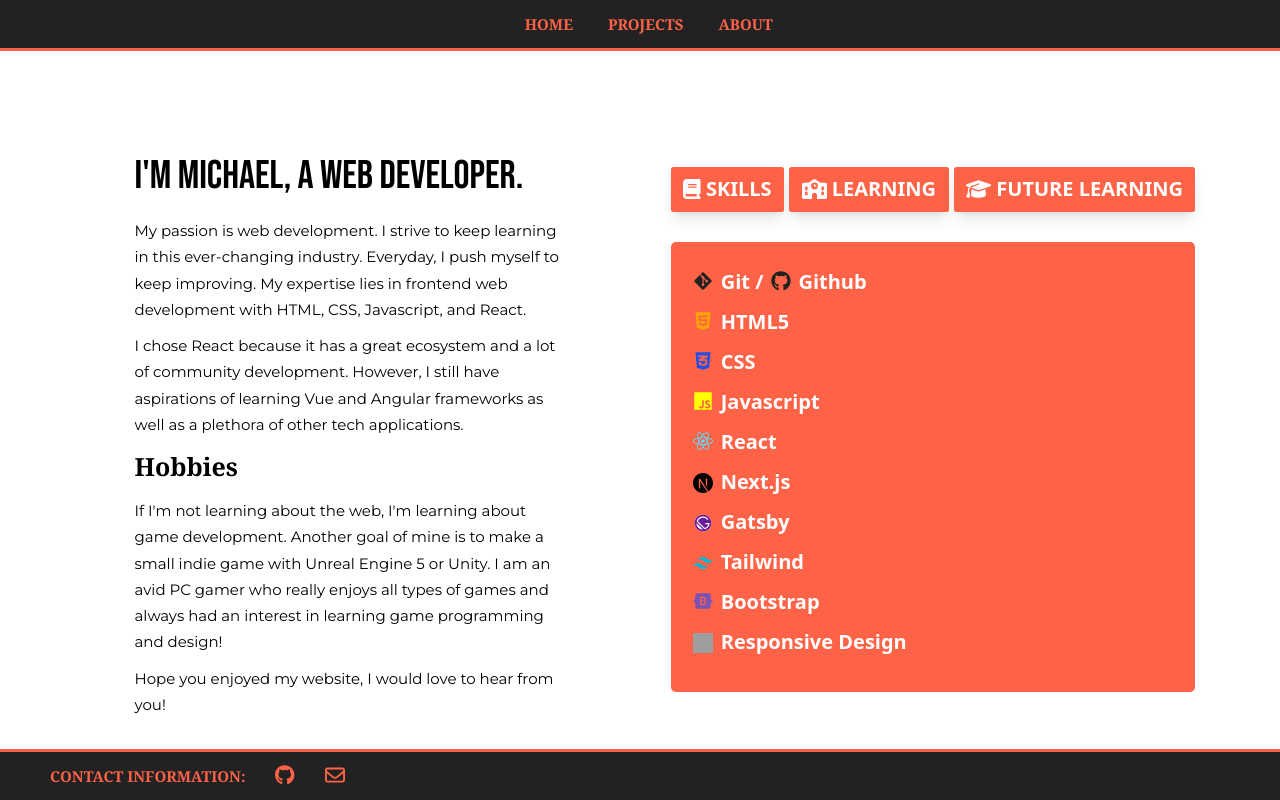
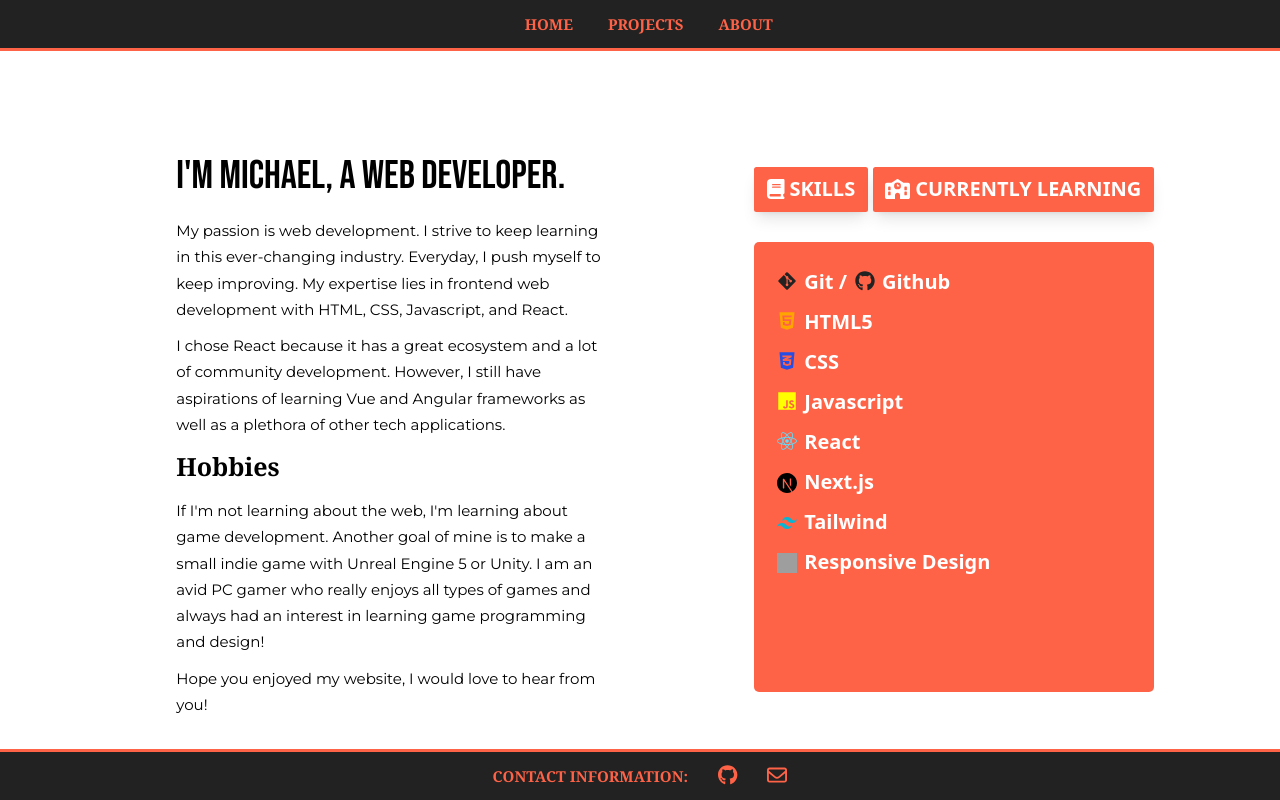
Before and after one commit to MCervone14/Portfolio-Website, a Next.js app: page /about in a window 1280 px wide. Shown: the top 800 px of the page. Built offline with nearby package versions, Linux system fonts and the light colour scheme; grey boxes are pictures that could not be loaded.

Commit message:
centered footer and cleaned up skills tabs by narrowing the focus

```diff
--- a/components/Footer.js
+++ b/components/Footer.js
@@ -6,8 +6,8 @@
 
 const Footer = () => {
   return (
-    <footer className="bg-primary fixed bottom-0 w-full text-accent border-t-[3px] border-[tomato] py-5 flex items-center uppercase font-[droid_serifbold]">
-      <div className="ml-20 flex items-center gap-12">
+    <footer className="bg-primary fixed bottom-0 w-full text-accent border-t-[3px] border-[tomato] py-5 flex items-center justify-center uppercase font-[droid_serifbold]">
+      <div className="flex items-center gap-12">
         <h2 className="uppercase font-bold text-[1.5rem]">
           Contact Information:
         </h2>
--- a/components/Tabs.js
+++ b/components/Tabs.js
@@ -1,14 +1,8 @@
 import React from "react";
 import { FontAwesomeIcon } from "@fortawesome/react-fontawesome";
-import {
-  faBook,
-  faSchool,
-  faGraduationCap,
-  faArrowRightArrowLeft,
-} from "@fortawesome/free-solid-svg-icons";
+import { faBook, faSchool } from "@fortawesome/free-solid-svg-icons";
 import {
   faAngular,
-  faBootstrap,
   faCss3Alt,
   faFigma,
   faGitAlt,
@@ -22,7 +16,6 @@
 
 const Tabs = ({ color }) => {
   const [openTab, setOpenTab] = React.useState(1);
-  const [selected, setSelected] = React.useState(false);
   return (
     <div>
       <div className="flex flex-wrap">
@@ -47,7 +40,7 @@
             </li>
             <li className="flex-auto text-center">
               <a
-                className="text-[2rem] ml-2 max-sm:mr-0 mr-2 font-bold uppercase px-5 py-3 shadow-lg rounded block leading-normal bg-accent text-secondary hover:text-primary focus:text-primary"
+                className="text-[2rem] ml-2 font-bold uppercase px-5 py-3 shadow-lg rounded block leading-normal bg-accent text-secondary hover:text-primary focus:text-primary max-sm:mr-0"
                 onClick={(e) => {
                   e.preventDefault();
                   setOpenTab(2);
@@ -56,22 +49,8 @@
                 href="#link2"
                 role="tablist"
               >
-                <FontAwesomeIcon icon={faSchool}></FontAwesomeIcon> Learning
-              </a>
-            </li>
-            <li className="-mb-px flex-auto text-center">
-              <a
-                className="text-[2rem] font-bold uppercase px-5 py-3 shadow-lg rounded block leading-normal bg-accent text-secondary  hover:text-primary focus:text-primary"
-                onClick={(e) => {
-                  e.preventDefault();
-                  setOpenTab(3);
-                }}
-                data-toggle="tab"
-                href="#link3"
-                role="tablist"
-              >
-                <FontAwesomeIcon icon={faGraduationCap}></FontAwesomeIcon>{" "}
-                Future Learning
+                <FontAwesomeIcon icon={faSchool} className="pr-2" />
+                Currently Learning
               </a>
             </li>
           </ul>
@@ -132,16 +111,6 @@
                     </li>
                     <li>
                       <Image
-                        src="/icons/gatsby.svg"
-                        width={20}
-                        height={20}
-                        className="inline-block icon"
-                        alt="Gatsby Brand Icon"
-                      />
-                      Gatsby
-                    </li>
-                    <li>
-                      <Image
                         src="/icons/tailwind.svg"
                         width={20}
                         height={20}
@@ -149,13 +118,6 @@
                         alt="Tailwind Css Icon"
                       />
                       Tailwind
-                    </li>
-                    <li>
-                      <FontAwesomeIcon
-                        icon={faBootstrap}
-                        className="text-[#7952b3] icon"
-                      />
-                      Bootstrap
                     </li>
                     <li>
                       <Image
@@ -193,64 +155,6 @@
                     </li>
                     <li>
                       <Image
-                        src="/icons/nodejs.svg"
-                        width={20}
-                        height={20}
-                        className="inline-block icon"
-                        alt="Node.js Brand Icon"
-                      />
-                      Node.js
-                    </li>
-                    <li>
-                      <Image
-                        src="/icons/express.svg"
-                        width={20}
-                        height={20}
-                        className="inline-block icon"
-                        alt="Express Brand Icon"
-                      />
-                      Express
-                    </li>
-                    <li>
-                      <Image
-                        src="/icons/graphql.svg"
-                        width={20}
-                        height={20}
-                        className="inline-block icon"
-                        alt="GraphQL Brand Icon"
-                      />
-                      GraphQL
-                    </li>
-                    <li>
-                      <Image
-                        src="/icons/firebase.svg"
-                        width={20}
-                        height={20}
-                        className="inline-block icon"
-                        alt="Firebase Brand Icon"
-                      />
-                      Firebase
-                    </li>
-                  </ul>
-                </div>
-                <div className={openTab === 3 ? "block" : "hidden"} id="link3">
-                  <ul className="p-5 mx-auto w-full h-[425px]">
-                    <li>
-                      <FontAwesomeIcon
-                        icon={faVuejs}
-                        className="text-[#34495e] icon"
-                      />
-                      Vue{" "}
-                    </li>
-                    <li>
-                      <FontAwesomeIcon
-                        icon={faAngular}
-                        className="text-[#B52E31] icon"
-                      />
-                      Angular
-                    </li>
-                    <li>
-                      <Image
                         src="/icons/csharp.svg"
                         width={20}
                         height={20}
@@ -258,33 +162,6 @@
                         alt="C# Brand Icon"
                       />
                       C# Language
-                    </li>
-                    <li>
-                      <Image
-                        src="/icons/cplusplus.svg"
-                        width={20}
-                        height={20}
-                        className="inline-block icon"
-                        alt="C++ Brand Icon"
-                      />
-                      C++
-                    </li>
-                    <li>
-                      <Image
-                        src="/icons/sql.svg"
-                        width={20}
-                        height={20}
-                        className="inline-block icon"
-                        alt="SQL Icon"
-                      />
-                      SQL
-                    </li>
-                    <li>
-                      <FontAwesomeIcon
-                        icon={faFigma}
-                        className="text-[#b67148] icon"
-                      />
-                      Figma
                     </li>
                   </ul>
                 </div>
```
